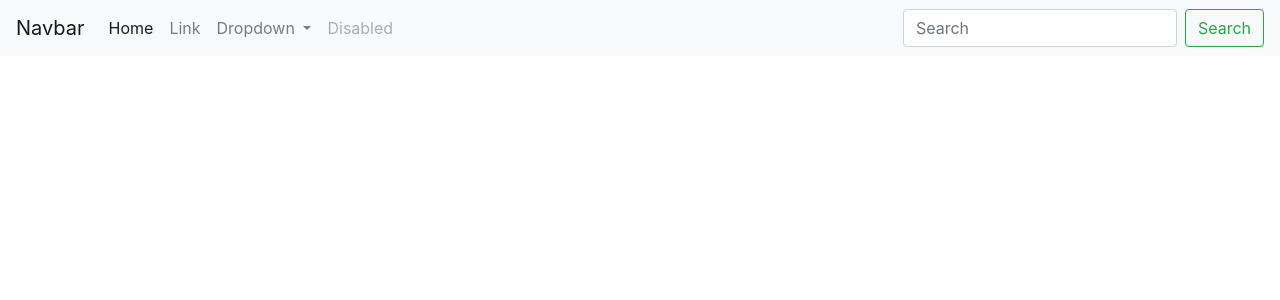
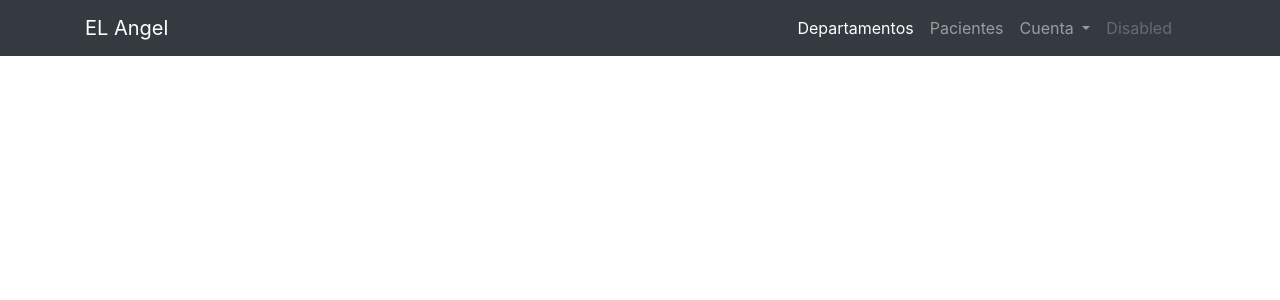
Before and after one commit to pruebasMartin/Portafolio-ProgramacionWeb, a PHP site: page /control.php in a window 1280 px wide. Shown: the top 300 px of the page. Run offline with PHP 8.4, Linux system fonts and the light colour scheme.

Commit message:
navbar
Signed-off-by: Martin <mtn.gm05@gmail.com>

```diff
--- a/Unidad3/layout/navbar.php
+++ b/Unidad3/layout/navbar.php
@@ -1,20 +1,21 @@
-<nav class="navbar navbar-expand-lg navbar-light bg-light">
-  <a class="navbar-brand" href="#">Navbar</a>
+<nav class="navbar navbar-expand-lg navbar-dark bg-dark">
+  <div class="container">
+    <a class="navbar-brand" href="#">EL Angel</a>
     <button class="navbar-toggler" type="button" data-toggle="collapse" data-target="#navbarSupportedContent" aria-controls="navbarSupportedContent" aria-expanded="false" aria-label="Toggle navigation">
       <span class="navbar-toggler-icon"></span>
     </button>
-
+    <div class="col-auto">
       <div class="collapse navbar-collapse" id="navbarSupportedContent">
         <ul class="navbar-nav mr-auto">
           <li class="nav-item active">
-        <a class="nav-link" href="#">Home <span class="sr-only">(current)</span></a>
+            <a class="nav-link" href="#"> Departamentos <span class="sr-only">(current)</span></a>
           </li>
           <li class="nav-item">
-        <a class="nav-link" href="#">Link</a>
+            <a class="nav-link" href="#">Pacientes</a>
           </li>
           <li class="nav-item dropdown">
             <a class="nav-link dropdown-toggle" href="#" id="navbarDropdown" role="button" data-toggle="dropdown" aria-haspopup="true" aria-expanded="false">
-          Dropdown
+              Cuenta
             </a>
             <div class="dropdown-menu" aria-labelledby="navbarDropdown">
               <a class="dropdown-item" href="#">Action</a>
@@ -27,9 +28,8 @@
             <a class="nav-link disabled" href="#" tabindex="-1" aria-disabled="true">Disabled</a>
           </li>
         </ul>
-    <form class="form-inline my-2 my-lg-0">
-      <input class="form-control mr-sm-2" type="search" placeholder="Search" aria-label="Search">
-      <button class="btn btn-outline-success my-2 my-sm-0" type="submit">Search</button>
-    </form>
+
+      </div>
+    </div>
   </div>
 </nav>
--- a/Unidad3/pages/login.php
+++ b/Unidad3/pages/login.php
@@ -24,5 +24,6 @@
           <input type="submit" class="submit" value="Entrar">
           <span class="logn-form-copy">¿No tienes una cuenta? <a href="/" class="login-form__sign-up">Crear Cuenta</a></span>
     </form>
+    <script src="https://unpkg.com/sweetalert/dist/sweetalert.min.js"></script>
   </body>
 </html>
```
Lines whose indentation alone changed are shown as unchanged.
